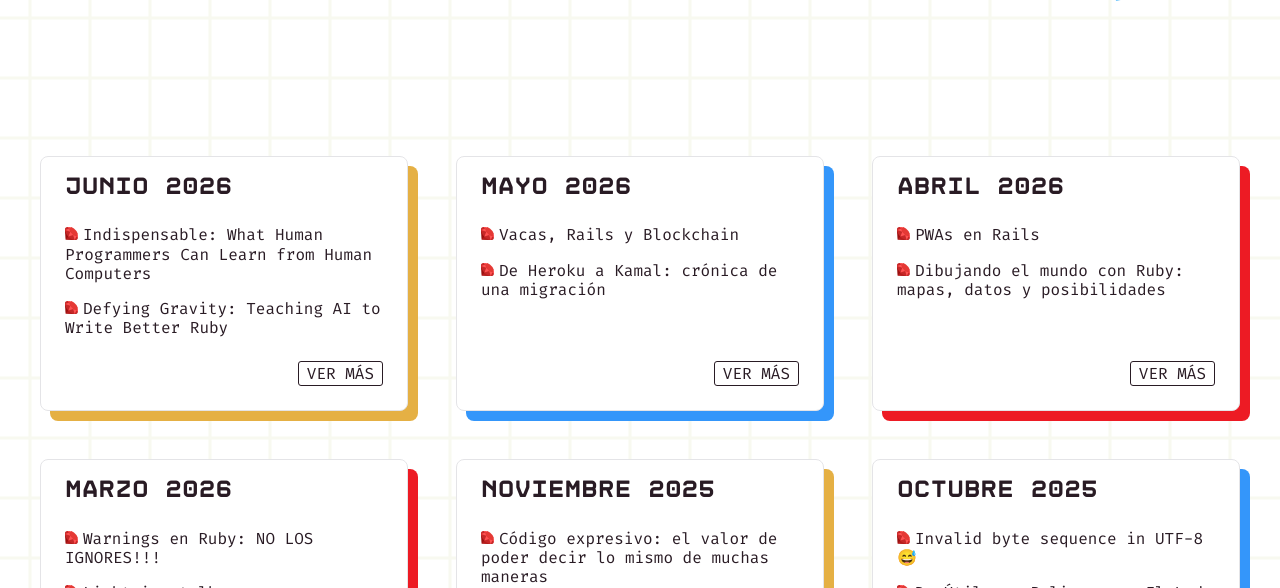
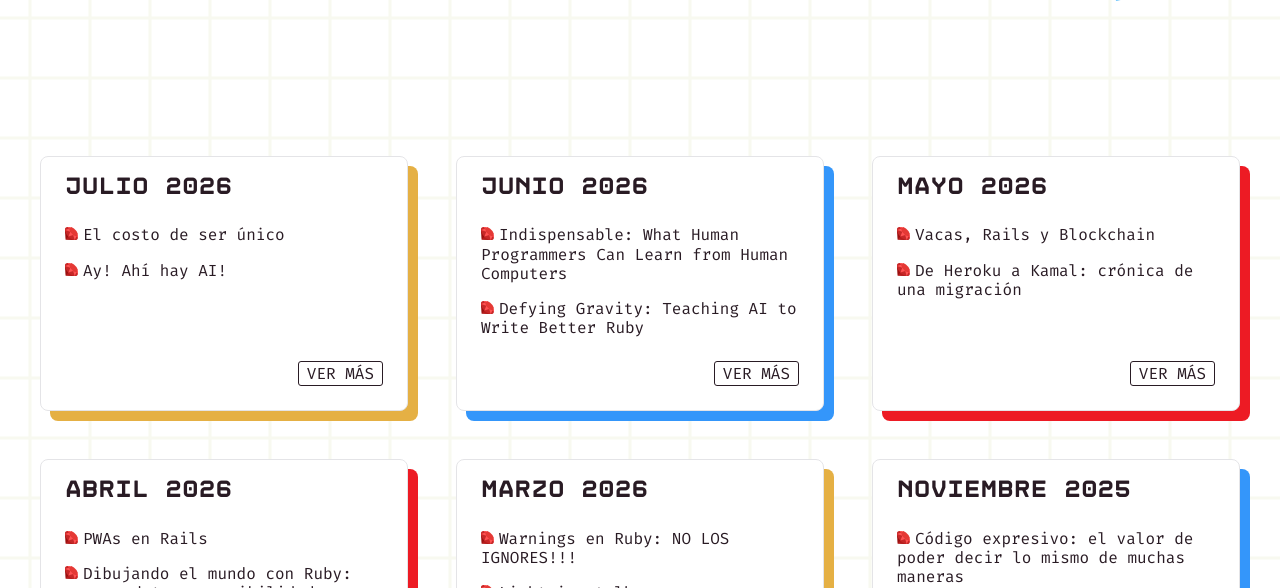
Before and after one commit to RubySur-Argentina/rubysur, a Jekyll site: the page built from meetups.html, in a window 1280 px wide and 900 px high, cut to the strip 312-900 px from the top of the window. Built offline with Jekyll 4.4.1, drawn with Linux system fonts in a browser that asks for light colours; some of the changed lines change nothing that is shown.

Commit message:
Actualizo lista de meetups pasadas

```diff
--- a/_data/meetups.json
+++ b/_data/meetups.json
@@ -1,4 +1,28 @@
 [
+  {
+    "meetup": "Julio 2026",
+    "key": "2026_07",
+    "title": "Ay!",
+    "date": "2026-07-23",
+    "talks": [
+      {
+        "title": "El costo de ser único",
+        "speaker": "santiago_merlo",
+        "description": "Elegir una primary key parece una decisión pequeña, pero puede afectar el rendimiento, el tamaño de los índices, las relaciones entre tablas y la escalabilidad de toda una aplicación. En esta charla vamos a explorar qué diferencias existen entre usar un id numérico, un UUID como primary key o una estrategia híbrida con id interno y uid público en aplicaciones desarrolladas con Ruby on Rails y PostgreSQL. Analizaremos las ventajas, desventajas y costos ocultos de cada alternativa, incluyendo el impacto de UUID v4 y UUID v7 en las inserciones, los índices B-tree, las foreign keys, el almacenamiento y las consultas.",
+        "youtube_id": "nMSQk7ikh7c",
+        "youtube_timestamp": 2235,
+        "slides_link": "https://docs.google.com/presentation/d/1YlKynih1XSqVTnmHTBKxRmP-YvePczkvJoK9nt4r-2Y/edit?usp=sharing"
+      },
+      {
+        "title": "Ay! Ahí hay AI!",
+        "speaker": "patricio_mac_adden",
+        "description": "En el último año explotaron los coding agents y el vibe coding. Que podemos hacer para que mas o menos hagan lo que nosotros queremos? (spoiler: nunca lo van a hacer). Y que tiene que ver con Ruby/Rails? Ya lo vas a entender...",
+        "youtube_id": "nMSQk7ikh7c",
+        "youtube_timestamp": 5042,
+        "slides_link": "https://patricio.macadden.com/ay-ahi-hay-ai/"
+      }
+    ]
+  },
   {
     "meetup": "Junio 2026",
     "key": "2026_06",
```
